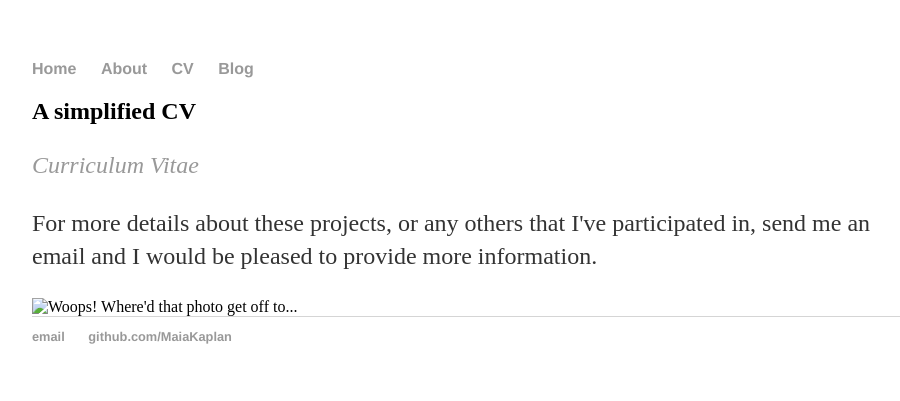
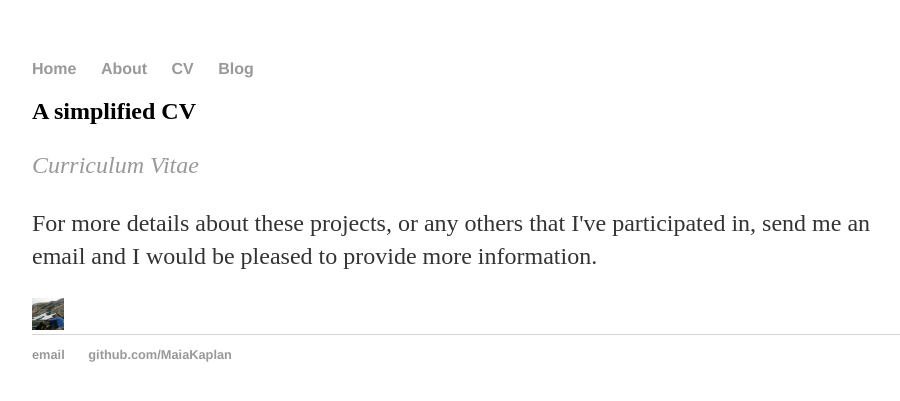
Before and after one commit to MaiaKaplan/MaiaKaplan.github.io, a Jekyll site: the page built from cv/index.html, in a window 1280 px wide. Shown: the top 401 px of the page, without its empty margins (160-1060 px from the left). Built offline with Jekyll 4.4.1, drawn with Linux system fonts in a browser that asks for light colours.

Commit message:
Update index.html
Not as easy to make subdirectories as I thought.

```diff
--- a/cv/index.html
+++ b/cv/index.html
@@ -6,5 +6,5 @@ title: Bienvenue
 	<h2> A simplified CV </h2>
 		<p><a href="/assets/MaiaKaplan_CV.pdf">  <em> Curriculum Vitae </em> </a> </p>
 		<p> For more details about these projects, or any others that I've participated in, send me an email and I would be pleased to provide more information. </p>
-		<IMG SRC="/assets/photos/IMG_20170906_121141.jpg" ALT="Woops! Where'd that photo get off to..." WIDTH=32 HEIGHT=32>
+		<IMG SRC="/assets/IMG_20170906_121141.jpg" ALT="Woops! Where'd that photo get off to..." WIDTH=32 HEIGHT=32>
 </div><!-- /.blurb -->
```
